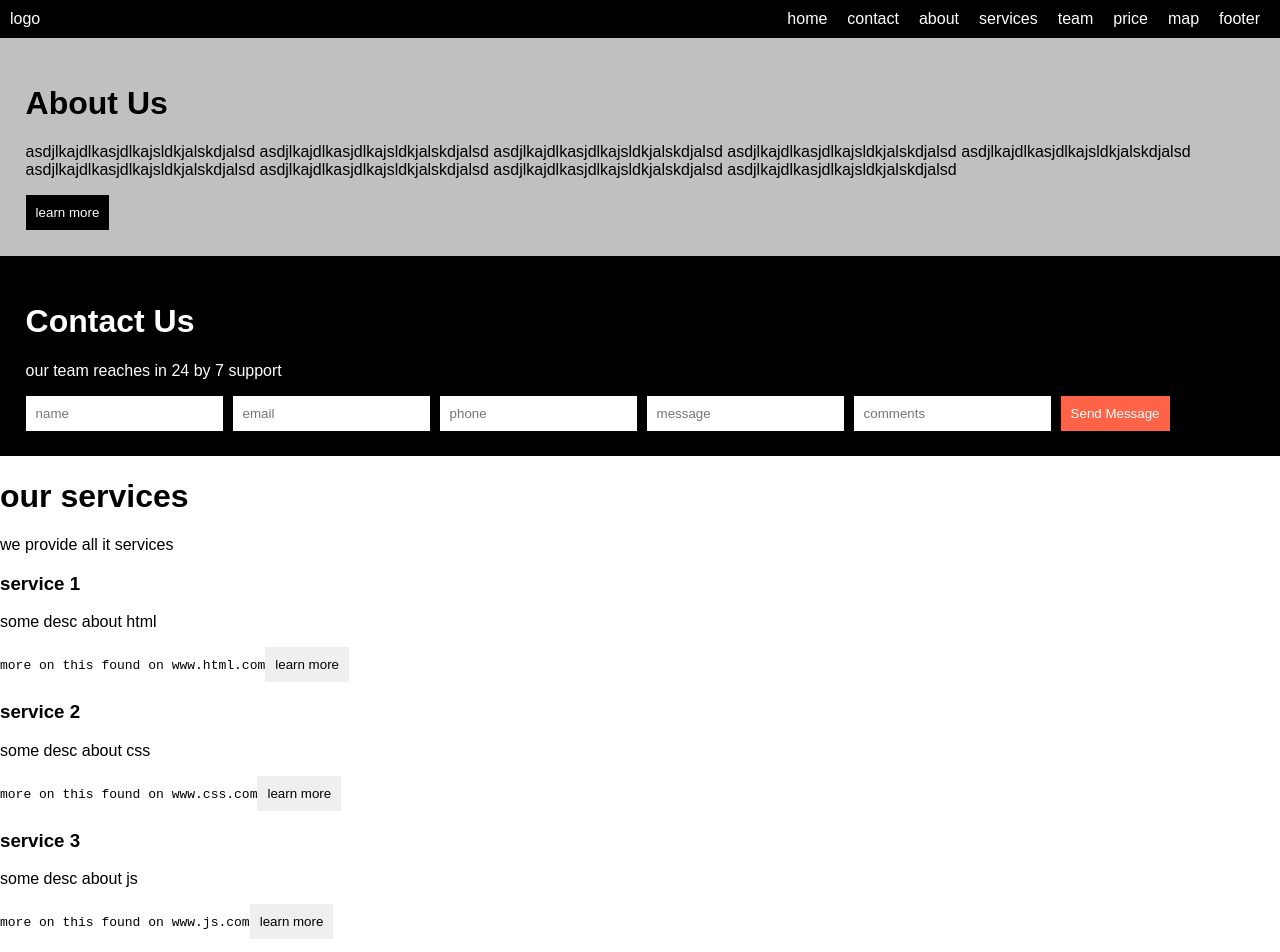
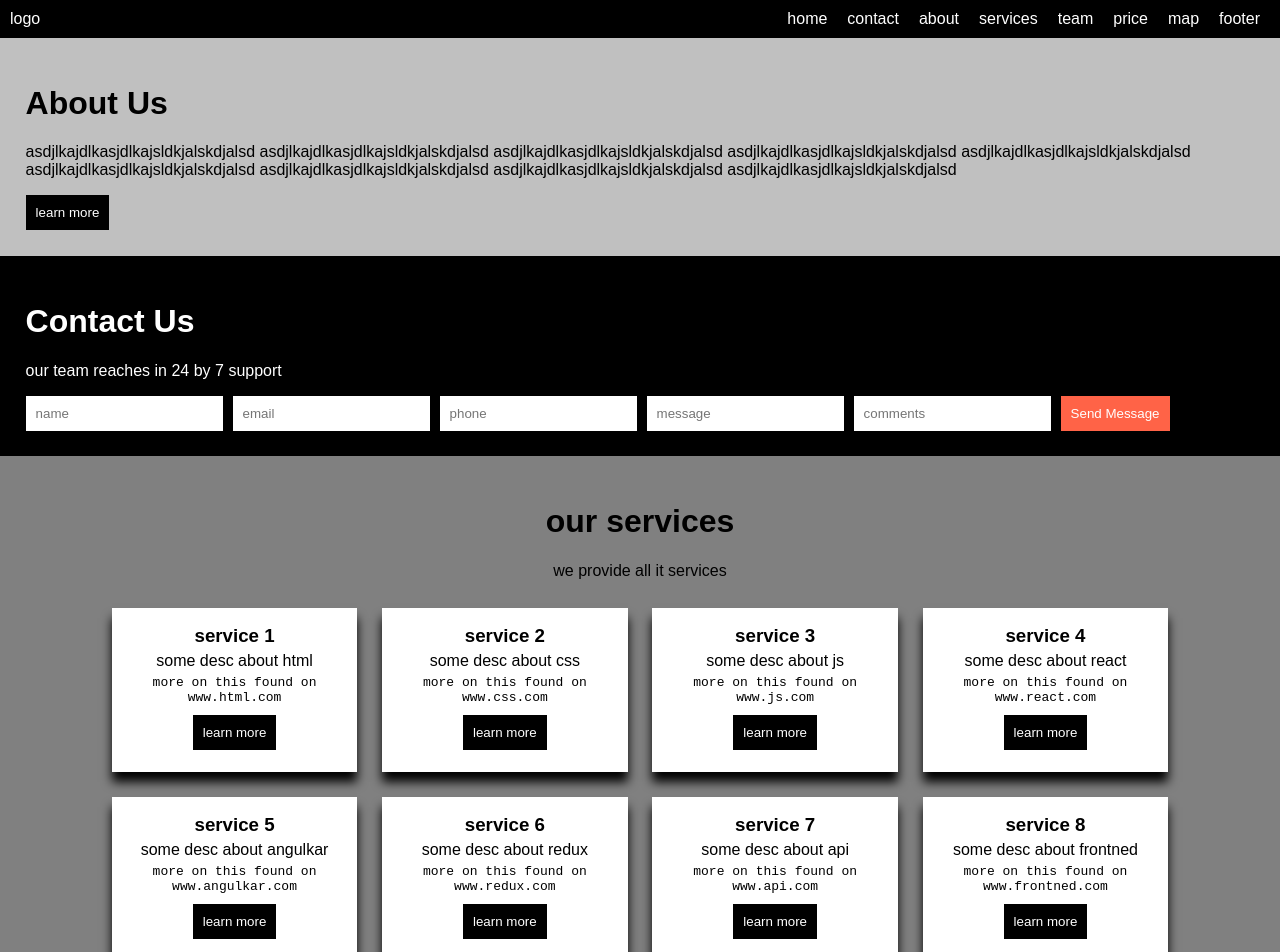
Before and after one commit to radhe212221/dnd2, a React (Create React App) app: page / in a window 1280 px wide. Shown: the top 952 px of the page. Built offline with nearby package versions, Linux system fonts and the light colour scheme.

Commit message:
services css

```diff
--- a/src/style.css
+++ b/src/style.css
@@ -55,6 +55,38 @@ header
     background-color: tomato;
     color:white;
 }
+.services
+{
+    padding: 2%;
+    text-align: center;
+    background-color: grey;
+}
+.services .flex
+{
+    display: flex;
+    flex-flow: wrap;
+    align-items: center;
+    justify-content: center;
+}
+.services .flex .item
+{
+    background-color: white;
+    width: 20%;
+    margin:1%;
+    padding: 1%;
+    box-shadow: 0 10px 10px black;
+}
+.services .flex .item *
+{
+    display: block;
+    margin:5px auto;
+}
+.services .flex .item button
+{
+    background-color: black;
+    color:white;
+    margin: 10px auto;
+}
 
 @media (max-width:500px)
 {
@@ -73,4 +105,8 @@ header
         width: 100%;
         margin-bottom: 10px;
     }
+    .services .flex .item
+    {
+        width: 40%;
+    }
 }
```
